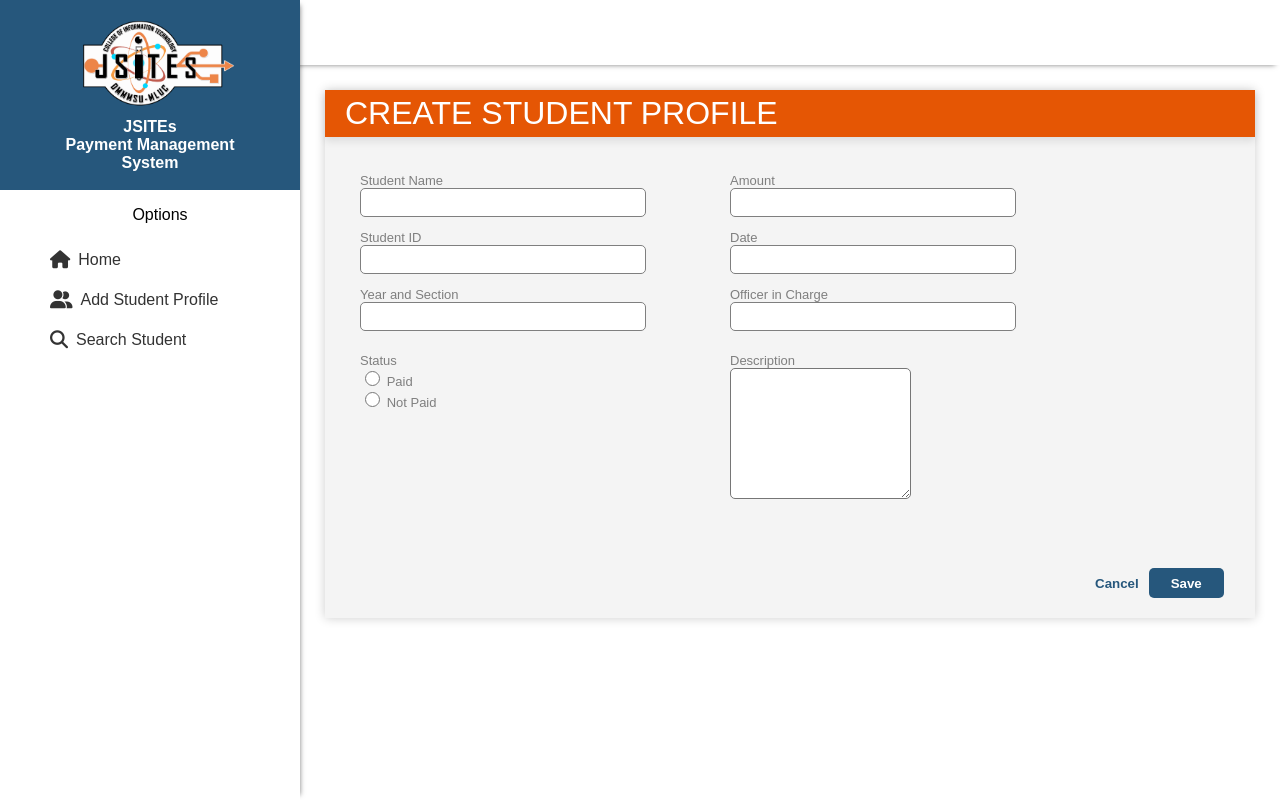
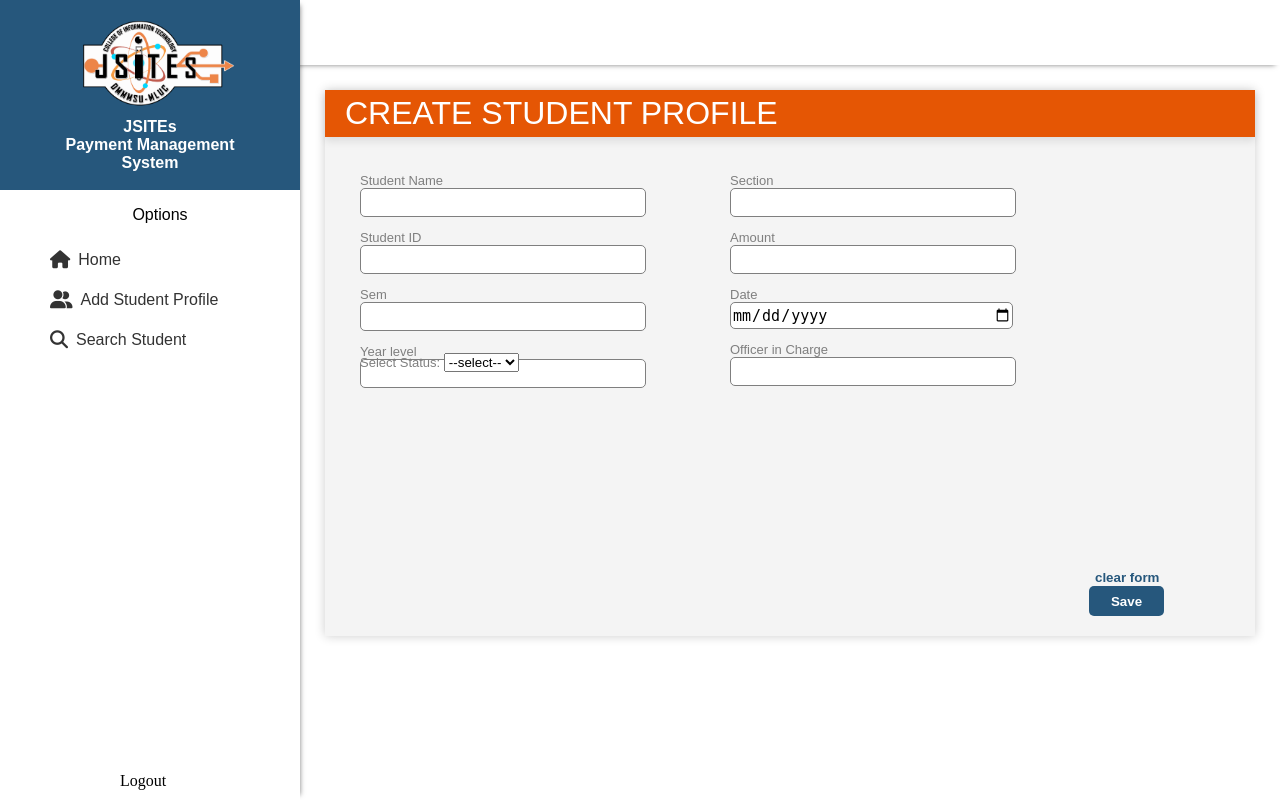
Before and after one commit to Anthony-0801/SIA-api-development, a PHP site: page /create_student.html in a window 1280 px wide. Run offline with PHP 8.4, Linux system fonts and the light colour scheme.

Commit message:
90% complete

```diff
--- a/public/create_student.html
+++ b/public/create_student.html
@@ -11,6 +11,10 @@
     <link rel="stylesheet" href="https://cdnjs.cloudflare.com/ajax/libs/font-awesome/6.5.1/css/all.min.css"
         integrity="sha512-DTOQO9RWCH3ppGqcWaEA1BIZOC6xxalwEsw9c2QQeAIftl+Vegovlnee1c9QX4TctnWMn13TZye+giMm8e2LwA==" crossorigin="anonymous" referrerpolicy="no-referrer" />
     <script src="https://code.jquery.com/jquery-3.6.4.min.js"></script>
+    <script src="https://ajax.googleapis.com/ajax/libs/jquery/3.5.1/jquery.min.js"></script>
+
+    <script src="js/createStudent.js"></script>
+
 </head>
 
 <body>
@@ -36,48 +40,68 @@
               ><i class="fa-solid fa-magnifying-glass"></i> Search Student</a
             >
           </div>
+          <div class="logout">
+            <a href="index.html" style="text-decoration: none; color: inherit;">Logout</a>
+          </div>
     </div>
     <div class="container">
         <div id="search-title">
             <h1>CREATE STUDENT PROFILE</h1>
         </div>
+        <form id="studentForm">
             <div class="search-elements">
                 <div class="insert-tab">
                     <div class="input-group">
                         <label for="studentName">Student Name</label><br>
-                    <input type="text" id="studentName" name="studentName">
+                        <input type="text" id="studentName" name="studentname"  required>
                     </div>
 
                     <div class="input-group">
                         <label for="studentID">Student ID</label><br>
-                    <input type="text" id="studentID" name="studentID">
+                        <input type="text" id="studentID" name="studentId"  required>
+                    </div>
+
+
+                    <div class="input-group">
+                        <label for="sem">Sem</label><br>
+                        <input type="text" id="sem" name="sem"  required>
                     </div>
 
                     <div class="input-group">
-                    <label for="yearSection">Year and Section</label><br>
-                    <input type="text" id="yearSection" name="yearSection">
+                        <label for="year">Year level</label><br>
+                        <input type="text" id="year" name="year"  required>
                     </div>
+
                 </div>
 
                 <div class="insert-tab">
                     <div class="input-group">
+                        <label for="section">Section</label><br>
+                        <input type="text" id="section" name="section"  required>
+                    </div>
+                    <div class="input-group">
                         <label for="amount">Amount</label><br>
-                    <input type="text" id="amount" name="amount">
+                        <input type="text" id="amount" name="amount"  required>
                     </div>
 
                     <div class="input-group">
                         <label for="date">Date</label><br>
-                    <input type="text" id="date" name="date">
+                        <input type="date" id="date" name="date"  required>
                     </div>
 
                     <div class="input-group">
                         <label for="officer">Officer in Charge</label><br>
-                    <input type="text" id="officer" name="officer">
+                        <input type="text" id="office_in_charge" name="office_in_charge"  required>
                     </div>
+
+                    <!-- <div class="input-group" id="description">
+                        <label for="description">Description</label><br>
+                        <textarea id="description" name="description"></textarea>
+                    </div> -->
                 </div>
 
                 <div class="insert-tab">
-                <div class="input-group">
+                    <!-- <div class="input-group">
                         <label for="status">Status</label><br>
                         <div class="radio-group">
                             <input type="radio" id="paid" name="status" value="paid">
@@ -86,21 +110,26 @@
                             <input type="radio" id="notPaid" name="status" value="notPaid">
                             <label for="notPaid">Not Paid</label>
                         </div>
+                    </div> -->
+                    <div class="input-group">
+                        <label for="description">Select Status:</label>
+                        <select id="description" name="descriptions"  required>
+                        <option value="" selected disabled>--select--</option>
+                        <option value="paid">Paid</option>
+                        <option value="not paid">Not Paid</option>
+                        </select>
                     </div>
                 </div>
 
-            <div class="insert-tab">
-                <div class="input-group" id="description">
-                    <label for="description">Description</label><br>
-                    <textarea id="description" name="description"></textarea>
+
+            </div>
+
+            <div class="save-cancel-button">
+                <button id="cancelButton" value="none" onclick="refreshPage(event)">clear form</button>
+                <button id="saveButton"  type="submit" value="Submit" >Save</button>
             </div>
          </div>
-        </div>
-        <div class="save-cancel-button">
-            <button id="cancelButton">Cancel</button>
-            <button id="saveButton">Save</button>
-        </div>
-    </div>
+        </form>
 
     <script>
         document.addEventListener('DOMContentLoaded', function () {
--- a/public/css/create_student.css
+++ b/public/css/create_student.css
@@ -37,14 +37,15 @@
     font-size: 10px;
 }
 
-.input-group #description{
+/* .input-group #description{
     font-family: sans-serif;
     color: #7F7F7F;
     font-size: small;
     border-radius: 5px;
-    max-width: 650px;
-    height: 125px;
-}
+    width: 80%;
+    height: 25px;
+
+} */
 
 #description label{
     margin-bottom: 13px;
--- a/public/css/nav.css
+++ b/public/css/nav.css
@@ -138,3 +138,11 @@ body {
         width: 25px;
     }
 }
+.logout {
+    position: absolute;
+    bottom: 10px;
+    left: 120px;
+  }
+  .logout:hover {
+    box-shadow: 0 0 10px rgba(0, 0, 0, 0.5);
+  }
--- /dev/null
+++ b/public/js/createStudent.js
@@ -0,0 +1,38 @@
+$(document).ready(function(){
+    $("#studentForm").on('submit', function(event){
+        event.preventDefault();
+
+        var formData = {
+            studentname: $("#studentName").val(),
+            studentId: $("#studentID").val(),
+            sem: $("#sem").val(),
+            section: $("#section").val(),
+            year: $("#year").val(),
+            amount: $("#amount").val(),
+            date: $("#date").val(),
+            office_in_charge: $("#office_in_charge").val(),
+            description: $("#description").val()
+        };
+
+        $.ajax({
+            url: 'endpoint.php/postAdding',
+            type: 'POST',
+            contentType: 'application/json',
+            data: JSON.stringify(formData),
+            success: function(response){
+                alert('Data sent successfully');
+
+            },
+            error: function(error){
+                console.log(error);
+            }
+        });
+        location.reload();
+    });
+
+});
+
+function refreshPage() {
+    location.reload(true); // true forces a reload from the server, you can use false to reload from cache
+    event.preventDefault();
+  }
--- a/public/nav.html
+++ b/public/nav.html
@@ -32,4 +32,7 @@
 
     <script src="js/nav.js"></script>
   </body>
+  <footer>
+    <a href="index.html" style="text-decoration: none; color: inherit;">Logout</a>
+  </footer>
 </html>
```
Also changed, not shown: public/search_student.html (+26 -10 lines), public/view.html (+10 -16 lines). Lines whose indentation alone changed are shown as unchanged.
